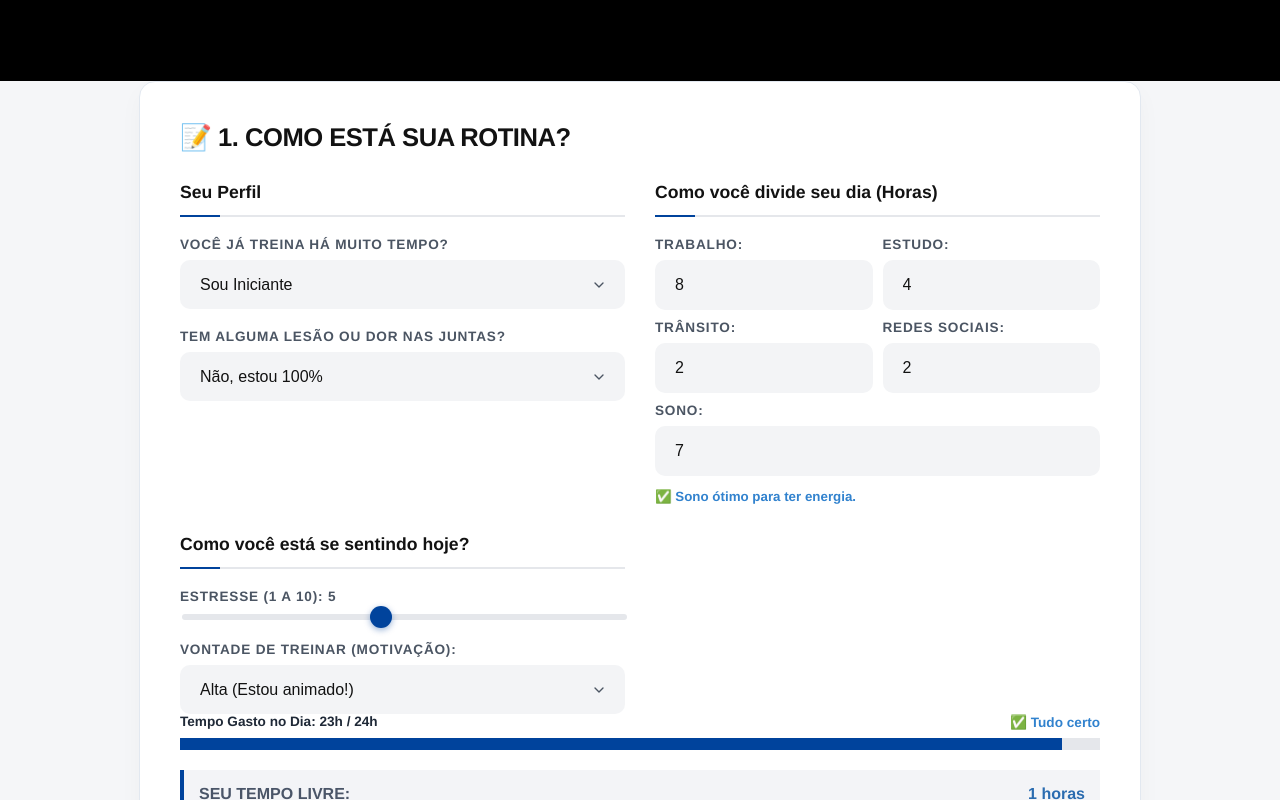
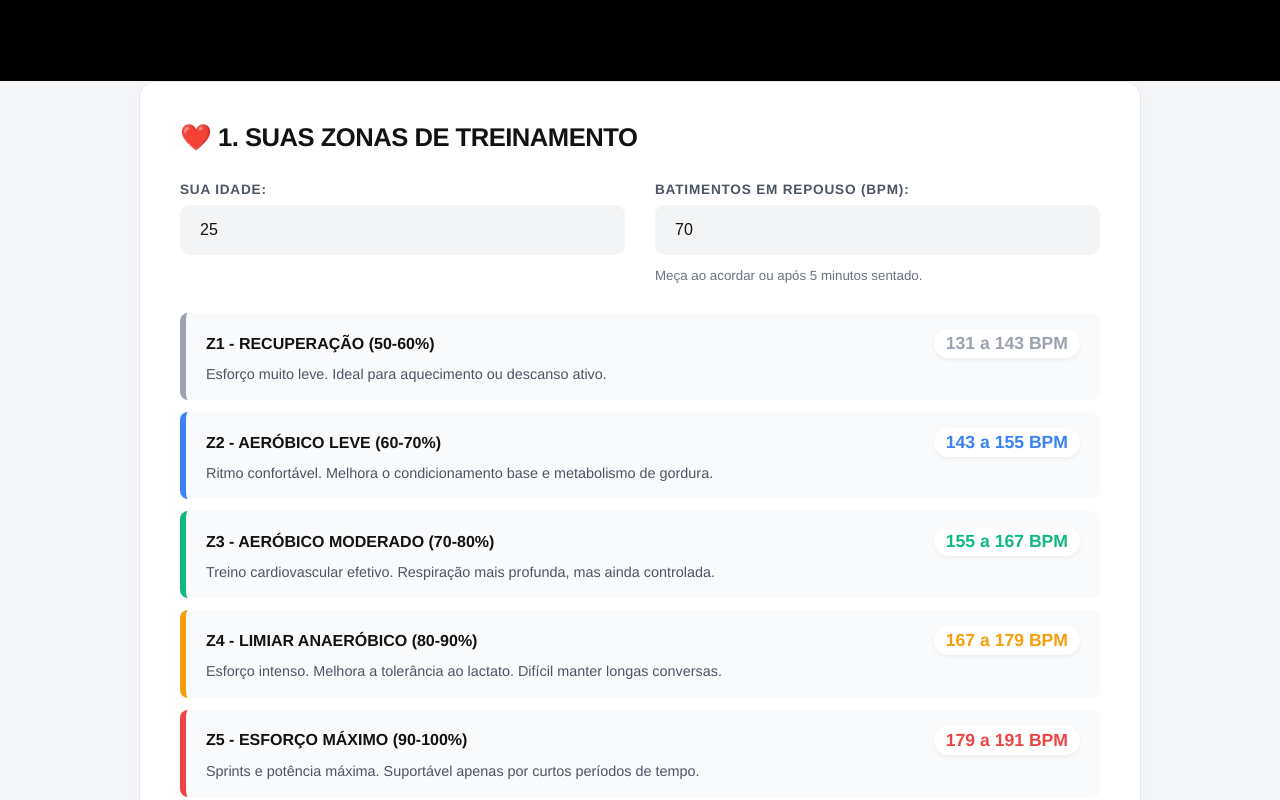
Before and after one commit to JLopes2024/app-beneficios-esporte, a React (Vite) app: page / in a window 1280 px wide. Shown: the part 360-1160 px from the top of the page. Built offline with nearby package versions, Linux system fonts and the light colour scheme; a web font is replaced by a local one.

Commit message:
zonas-alvo

```diff
--- a/src/Anamnese.jsx
+++ b/src/Anamnese.jsx
@@ -35,7 +35,7 @@ export default function Anamnese({
 
   return (
     <section id="avaliacao-section" className="section-card">
-      <h2 className="section-title">📝 1. Como está sua rotina?</h2>
+      <h2 className="section-title">📝 2. Como está sua rotina?</h2>
 
       <div className="grid-2-col">
         <div className="form-group">
--- a/src/App.jsx
+++ b/src/App.jsx
@@ -3,6 +3,7 @@ import Header from './components/Header/Header';
 import Hero from './components/Hero/Hero';
 import Planner from './components/Planner/Planner';
 import Anamnese from './Anamnese';
+import ZonaAlvo from './components/ZonaAlvo';
 import { gerarRecomendacao, obterOpcoesDisponiveis, gerarBriefing, calcularDisponibilidadeNeuromuscular } from './utils/logicaApp';
 import './styles/App.css';
 
@@ -39,6 +40,8 @@ function App() {
       <Hero onStart={() => document.getElementById('main').scrollIntoView({ behavior: 'smooth' })} />
 
       <main id="main">
+             {/* COMPONENTE DE ZONA ALVO INSERIDO AQUI */}
+        <ZonaAlvo />
         <Anamnese
           experiencia={experiencia} setExperiencia={setExperiencia}
           dorArticular={dorArticular} setDorArticular={setDorArticular}
@@ -65,6 +68,8 @@ function App() {
           statusNeuromuscular={prontidao.status}
         />
 
+
+
         <section className="briefing-card">
           <h2>📊 Resumo da Sua Agenda</h2>
           <p className="briefing-text">{gerarBriefing(planner, experiencia, dorArticular, dorMuscular, horasSono, horasTrabalho, horasEstudo)}</p>
--- a/src/components/Planner/Planner.css
+++ b/src/components/Planner/Planner.css
@@ -1,38 +1,89 @@
+/* ==========================================
+   PLANNER GRID E CARDS
+   ========================================== */
+.planner-grid {
+  display: grid;
+  grid-template-columns: repeat(auto-fill, minmax(260px, 1fr));
+  gap: 20px;
+}
+
+.planner-day-card {
+  background-color: #FFFFFF;
+  padding: 24px;
+  border-radius: 12px;
+  border: 1px solid #E2E8F0;
+  border-top: 4px solid #121212;
+  transition: all 0.3s ease;
+}
+
+.planner-day-card:hover {
+  border-top-color: #0070D1;
+  box-shadow: 0 8px 20px rgba(0,0,0,0.06);
+  transform: translateY(-3px);
+}
+
+.day-title {
+  font-weight: 900;
+  text-transform: uppercase;
+  color: #121212;
+  font-size: 1.1rem;
+  letter-spacing: -0.5px;
+  display: block;
+}
+
+/* Container do seletor de horas */
 .time-selector {
   display: flex;
-  flex-direction: column; /* Empilha os elementos */
-  gap: 10px;              /* Espaçamento entre o input e o botão */
-    align-items: center;
-
+  align-items: center;
+  gap: 15px;
   margin-top: 15px;
-  padding-top: 10px;
+  padding-top: 15px;
   border-top: 1px solid #F3F4F7;
 }
 
-.time-input-wrapper {
-  display: flex;
-  align-items: center;
-  gap: 8px;
+.time-label {
+  font-size: 0.85rem;
+  color: #6B7280;
+  font-weight: 700;
+  text-transform: uppercase;
+}
+
+/* Envelopes do Botão para manter tudo alinhado */
+.agenda-btn-container {
+  margin-top: 10px;
   width: 100%;
 }
+
+.agenda-placeholder {
+  margin-top: 10px;
+  height: 42px; /* Altura exata do botão para manter o card do mesmo tamanho */
+}
+
+/* O Botão Agenda */
 .btn-google {
+  background-color: #0070D1;
+  color: #000000 !important; /* Trava o texto em PRETO absoluto */
+  padding: 12px 10px;
+  border-radius: 6px;
+  text-decoration: none !important;
+  font-size: 0.85rem;
+  font-weight: 900; /* Fonte mais grossa para contrastar bem com o azul */
+  text-transform: uppercase;
+  text-align: center;
+  width: 100%;
+  display: block;
+  box-sizing: border-box; /* IMPEDE O VAZAMENTO PARA FORA DO CARD */
+  transition: all 0.2s ease;
+}
 
-  background-color: #0070D1;
-  color: rgb(0, 0, 0);
-  padding: 5px;
+/* Mantém a cor preta mesmo após clicado (visited) */
+.btn-google:visited,
+.btn-google:active {
+  color: #000000 !important;
+}
 
-  border-radius: 4px;
-
-  text-decoration: none;
-
-  font-size: 0.5rem;
-
-  font-weight: 700;
-  text-transform: uppercase;
-  text-align: center; /* Centraliza o texto no botão */
-
-  width: 50%;        /* Faz o botão ocupar a largura toda abaixo do input */
-
-  display: block;
-
+.btn-google:hover {
+  background-color: #005AAB;
+  color: #000000 !important;
+  transform: scale(1.02);
 }
--- a/src/components/Planner/Planner.jsx
+++ b/src/components/Planner/Planner.jsx
@@ -5,7 +5,7 @@ import './Planner.css';
 export default function Planner({ planner, atualizarPlanner, opcoesPermitidas }) {
   return (
     <section className="section-card">
-      <h2 className="section-title">📅 2. Escalonamento no Calendário</h2>
+      <h2 className="section-title">📅 3. Plano de Ação</h2>
       <div className="planner-grid">
         {planner.map((sessao, index) => {
           // Busca o rótulo da atividade de forma segura antes de renderizar o botão
@@ -49,21 +49,18 @@ export default function Planner({ planner, atualizarPlanner, opcoesPermitidas })
 
                 {/* Exibe o botão APENAS se os 3 campos (Data, Atividade, Hora) estiverem preenchidos */}
                 {sessao.data && sessao.atividade && sessao.atividade !== 'descanso' && sessao.horario ? (
-                  <div style={{ marginTop: '10px', textAlign: 'center' }}>
+                  <div className="agenda-btn-container">
                     <a
                       href={gerarLinkAgenda(rotuloAtividade, sessao.data, sessao.horario)}
                       target="_blank"
                       rel="noreferrer"
                       className="btn-google"
-                      style={{ width: '100%', justifyContent: 'center' }}
                     >
                       Agenda
                     </a>
                   </div>
                 ) : (
-                  <div style={{ marginTop: '10px', height: '42px' }}>
-                    {/* Mantém a altura do card igual mesmo quando o botão está escondido */}
-                  </div>
+                  <div className="agenda-placeholder"></div>
                 )}
               </div>
             </div>
--- /dev/null
+++ b/src/components/ZonaAlvo.css
@@ -0,0 +1,77 @@
+.zonas-container {
+  display: flex;
+  flex-direction: column;
+  gap: 12px;
+}
+
+.zona-card {
+  padding: 16px 20px;
+  border-radius: 8px;
+  border-left: 6px solid;
+  background-color: #F9FAFB;
+  transition: all 0.2s ease;
+}
+
+.zona-card:hover {
+  transform: translateX(4px);
+  box-shadow: 0 4px 12px rgba(0,0,0,0.05);
+}
+
+.zona-header {
+  display: flex;
+  justify-content: space-between;
+  align-items: center;
+  margin-bottom: 6px;
+}
+
+.zona-nome {
+  font-weight: 900;
+  text-transform: uppercase;
+  font-size: 1rem;
+  color: #121212;
+}
+
+.zona-bpm {
+  font-weight: 900;
+  font-size: 1.1rem;
+  padding: 4px 12px;
+  border-radius: 50px;
+  background-color: #FFFFFF;
+  box-shadow: 0 2px 4px rgba(0,0,0,0.05);
+}
+
+.zona-card p {
+  margin: 0;
+  font-size: 0.9rem;
+  color: #4B5563;
+  line-height: 1.4;
+}
+
+/* Cores das Zonas */
+.zona-1 { border-left-color: #9CA3AF; } /* Cinza */
+.zona-1 .zona-bpm { color: #9CA3AF; }
+
+.zona-2 { border-left-color: #3B82F6; } /* Azul */
+.zona-2 .zona-bpm { color: #3B82F6; }
+
+.zona-3 { border-left-color: #10B981; } /* Verde */
+.zona-3 .zona-bpm { color: #10B981; }
+
+.zona-4 { border-left-color: #F59E0B; } /* Laranja */
+.zona-4 .zona-bpm { color: #F59E0B; }
+
+.zona-5 { border-left-color: #EF4444; } /* Vermelho */
+.zona-5 .zona-bpm { color: #EF4444; }
+
+/* Efeito de bloqueio para segurança fisiológica */
+.zona-bloqueada {
+  opacity: 0.4;
+  pointer-events: none;
+  filter: grayscale(100%);
+}
+
+.zona-bloqueada .zona-bpm {
+  font-size: 0.9rem;
+  background-color: #E5E7EB;
+  color: #6B7280 !important;
+}
--- /dev/null
+++ b/src/components/ZonaAlvo.jsx
@@ -0,0 +1,104 @@
+import React, { useState } from 'react';
+import './ZonaAlvo.css';
+
+export default function ZonaAlvo() {
+  const [idade, setIdade] = useState(25);
+  const [fcRepouso, setFcRepouso] = useState(70);
+
+  // Cálculos Fisiológicos (Tanaka + Karvonen)
+  const fcMax = Math.round(208 - (0.7 * idade));
+  const fcReserva = fcMax - fcRepouso;
+
+  const calcularZona = (percentualMin, percentualMax) => {
+    const min = Math.round((fcReserva * percentualMin) + Number(fcRepouso));
+    const max = Math.round((fcReserva * percentualMax) + Number(fcRepouso));
+    return `${min} a ${max} BPM`;
+  };
+
+  // Trava de Segurança Fisiológica
+  const alertaRepousoAlto = fcRepouso >= 80;
+
+  return (
+    <section className="section-card">
+      <h2 className="section-title">❤️ 1. Suas Zonas de Treinamento</h2>
+
+      <div className="grid-2-col" style={{ marginBottom: '30px' }}>
+        <div className="input-wrapper">
+          <label className="input-label">Sua Idade:</label>
+          <input
+            type="number"
+            min="10" max="100"
+            className="input-field"
+            value={idade}
+            onChange={e => setIdade(e.target.value)}
+          />
+        </div>
+        <div className="input-wrapper">
+          <label className="input-label">Batimentos em Repouso (BPM):</label>
+          <input
+            type="number"
+            min="40" max="120"
+            className="input-field"
+            value={fcRepouso}
+            onChange={e => setFcRepouso(e.target.value)}
+          />
+          <small style={{ color: '#6B7280', marginTop: '5px' }}>
+            Meça ao acordar ou após 5 minutos sentado.
+          </small>
+        </div>
+      </div>
+
+      {alertaRepousoAlto && (
+        <div style={{ backgroundColor: '#FEF2F2', borderLeft: '6px solid #EF4444', padding: '15px', borderRadius: '8px', marginBottom: '20px' }}>
+          <strong style={{ color: '#B91C1C', display: 'block', marginBottom: '5px' }}>⚠️ ALERTA DE SEGURANÇA:</strong>
+          <span style={{ color: '#991B1B', fontSize: '0.9rem' }}>
+            Seus batimentos de repouso indicam que você está construindo sua base de condicionamento. Treinos nas Zonas 4 e 5 foram bloqueados por segurança. Foco total nas Zonas 1 a 3.
+          </span>
+        </div>
+      )}
+
+      <div className="zonas-container">
+        <div className="zona-card zona-1">
+          <div className="zona-header">
+            <span className="zona-nome">Z1 - Recuperação (50-60%)</span>
+            <span className="zona-bpm">{calcularZona(0.50, 0.60)}</span>
+          </div>
+          <p>Esforço muito leve. Ideal para aquecimento ou descanso ativo.</p>
+        </div>
+
+        <div className="zona-card zona-2">
+          <div className="zona-header">
+            <span className="zona-nome">Z2 - Aeróbico Leve (60-70%)</span>
+            <span className="zona-bpm">{calcularZona(0.60, 0.70)}</span>
+          </div>
+          <p>Ritmo confortável. Melhora o condicionamento base e metabolismo de gordura.</p>
+        </div>
+
+        <div className="zona-card zona-3">
+          <div className="zona-header">
+            <span className="zona-nome">Z3 - Aeróbico Moderado (70-80%)</span>
+            <span className="zona-bpm">{calcularZona(0.70, 0.80)}</span>
+          </div>
+          <p>Treino cardiovascular efetivo. Respiração mais profunda, mas ainda controlada.</p>
+        </div>
+
+        {/* ZONAS 4 E 5 COM CONDICIONAL DE ESTILO */}
+        <div className={`zona-card zona-4 ${alertaRepousoAlto ? 'zona-bloqueada' : ''}`}>
+          <div className="zona-header">
+            <span className="zona-nome">Z4 - Limiar Anaeróbico (80-90%)</span>
+            <span className="zona-bpm">{alertaRepousoAlto ? 'BLOQUEADO' : calcularZona(0.80, 0.90)}</span>
+          </div>
+          <p>Esforço intenso. Melhora a tolerância ao lactato. Difícil manter longas conversas.</p>
+        </div>
+
+        <div className={`zona-card zona-5 ${alertaRepousoAlto ? 'zona-bloqueada' : ''}`}>
+          <div className="zona-header">
+            <span className="zona-nome">Z5 - Esforço Máximo (90-100%)</span>
+            <span className="zona-bpm">{alertaRepousoAlto ? 'BLOQUEADO' : calcularZona(0.90, 1.00)}</span>
+          </div>
+          <p>Sprints e potência máxima. Suportável apenas por curtos períodos de tempo.</p>
+        </div>
+      </div>
+    </section>
+  );
+}
```
